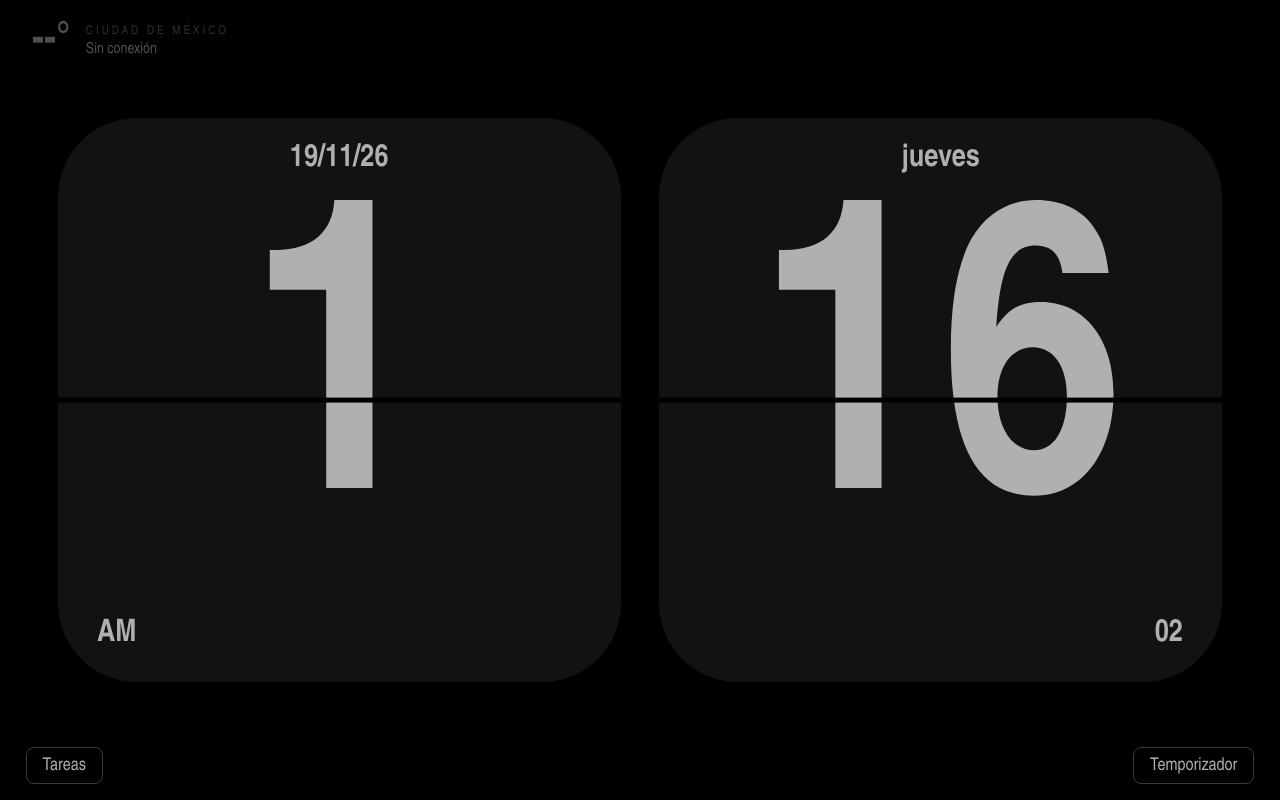
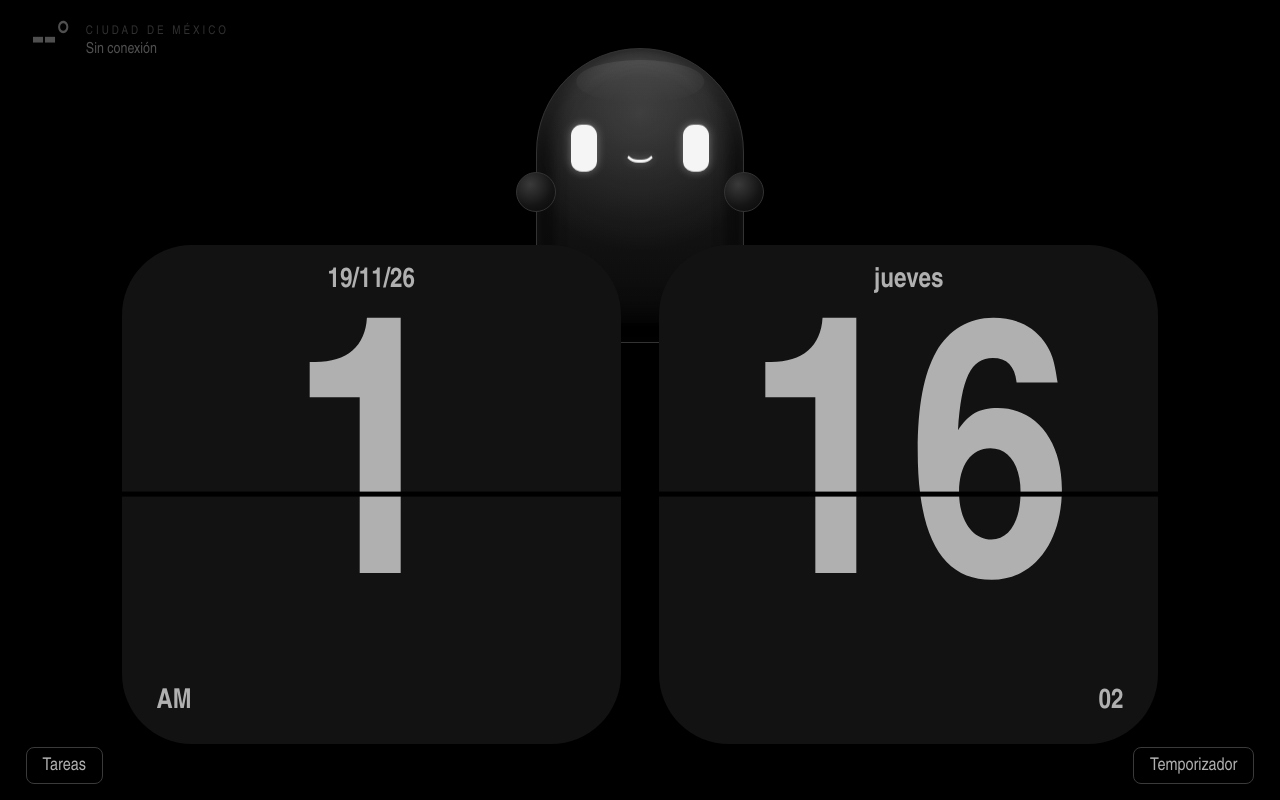
Before and after one commit to zoemata500-ops/Mirror, a plain HTML site: page frontend/index.html in a window 1280 px wide. Drawn offline with Linux system fonts and the light colour scheme; no server answers.

Commit message:
animacion de miko

```diff
--- a/frontend/index.html
+++ b/frontend/index.html
@@ -1,6 +1,5 @@
 <!DOCTYPE html>
 <html lang="es">
-
 <head>
   <meta charset="UTF-8">
   <meta name="viewport" content="width=device-width, initial-scale=1">
@@ -10,10 +9,22 @@
   <link rel="stylesheet" href="tareas.css">
   <link rel="stylesheet" href="clima.css">
   <link rel="stylesheet" href="voz.css">
+  <link rel="stylesheet" href="miko.css">
+</head>
+<body>
 
-</head>
-
-<body>
+  <!-- ===== MIKO (detrás del reloj) ===== -->
+  <div class="miko-cuerpo" aria-hidden="true">
+    <div class="miko-forma">
+      <div class="miko-cara">
+        <div class="miko-ojo"></div>
+        <div class="miko-boca"></div>
+        <div class="miko-ojo"></div>
+      </div>
+    </div>
+  </div>
+  <div class="miko-mano miko-mano-izq" aria-hidden="true"></div>
+  <div class="miko-mano miko-mano-der" aria-hidden="true"></div>
 
   <main class="reloj">
 
@@ -105,7 +116,7 @@
   <script src="temporizador.js"></script>
   <script src="tareas.js"></script>
   <script src="clima.js"></script>
+  <script src="miko.js"></script>
   <script src="voz.js"></script>
 </body>
-
 </html>
--- /dev/null
+++ b/frontend/miko.css
@@ -0,0 +1,177 @@
+/* ===== MIKO ===== */
+/* Todo el tamaño de Miko sale de UNA medida: el ancho de .miko-cuerpo (26vh).
+   Lo que está DENTRO usa "cqw" (1cqw = 1% de ese ancho), así Miko se escala completo si cambias ese ancho.
+   OJO: un contenedor no puede medirse a sí mismo con cqw. Por eso la forma vive en .miko-forma, un hijo. */
+
+/* --- El contenedor: posición, tamaño y movimiento --- */
+.miko-cuerpo {
+  position: fixed;
+  z-index: 1;                          /* detrás del reloj (que tiene z-index 2) */
+  left: 50%;
+  top: 6vh;                            /* altura a la que asoma por detrás de las tarjetas */
+  width: 26vh;
+  aspect-ratio: 310 / 440;
+  container-type: inline-size;         /* habilita las unidades cqw para sus hijos */
+  transform: translate(-50%, 0) scale(1);
+  transition: top 0.5s cubic-bezier(0.22, 1, 0.36, 1),
+              transform 0.5s cubic-bezier(0.22, 1, 0.36, 1),
+              opacity 0.3s ease;
+  pointer-events: none;                /* no estorba los clics */
+}
+
+/* --- La cápsula: lo que se ve --- */
+.miko-forma {
+  position: relative;
+  width: 100%;
+  height: 100%;
+  border-radius: 50cqw 50cqw 19.4cqw 19.4cqw;
+  border: 0.65cqw solid #333;
+  background:
+    radial-gradient(circle at 50% 22%, rgba(255, 255, 255, 0.14) 0%, transparent 55%),
+    linear-gradient(180deg, #262626 0%, #141414 55%, #080808 100%);
+  box-shadow:
+    inset 0 5.8cqw 9cqw rgba(255, 255, 255, 0.12),
+    inset 5.2cqw 0 7.7cqw rgba(0, 0, 0, 0.75),
+    inset -5.2cqw 0 7.7cqw rgba(0, 0, 0, 0.75),
+    inset 0 -11.3cqw 12.9cqw rgba(0, 0, 0, 0.95),
+    0 6.5cqw 16cqw rgba(0, 0, 0, 0.9);
+  display: flex;
+  justify-content: center;
+  align-items: flex-start;
+  padding-top: 37.1cqw;
+}
+
+/* Reflejo de la parte de arriba */
+.miko-forma::before {
+  content: "";
+  position: absolute;
+  top: 5.2cqw;
+  left: 50%;
+  transform: translateX(-50%);
+  width: 61.3cqw;
+  height: 21cqw;
+  border-radius: 50%;
+  background: linear-gradient(180deg, rgba(255, 255, 255, 0.08) 0%, transparent 100%);
+}
+
+/* --- La cara --- */
+.miko-cara {
+  display: flex;
+  align-items: center;
+  justify-content: space-between;
+  width: 66.1cqw;
+  animation: miko-flotar 4s ease-in-out infinite;
+}
+
+.miko-ojo {
+  width: 12.6cqw;
+  height: 22.6cqw;
+  background: #f5f5f5;
+  border-radius: 5.2cqw;
+  box-shadow: 0 0 4.5cqw rgba(255, 255, 255, 0.35);
+  animation: miko-parpadeo 4.5s infinite;
+}
+
+.miko-boca {
+  width: 15.5cqw;
+  height: 6.5cqw;
+  border-bottom: 1.6cqw solid #f5f5f5;
+  border-left: 1.3cqw solid transparent;
+  border-right: 1.3cqw solid transparent;
+  border-radius: 0 0 7.7cqw 7.7cqw;
+  margin-top: 7.1cqw;
+  filter: drop-shadow(0 0 2cqw rgba(255, 255, 255, 0.35));
+}
+
+/* --- Las manos: van DELANTE del reloj (z-index 3), como agarrándose del borde --- */
+.miko-mano {
+  position: fixed;
+  z-index: 3;
+  top: 21.5vh;
+  width: 5vh;
+  height: 5vh;
+  border-radius: 50%;
+  background: radial-gradient(circle at 35% 30%, #3a3a3a 0%, #141414 60%, #080808 100%);
+  border: 1px solid #333;
+  pointer-events: none;
+  transition: opacity 0.3s ease, transform 0.4s ease;
+}
+.miko-mano-izq { left: calc(50% - 15.5vh); }
+.miko-mano-der { left: calc(50% + 10.5vh); }
+
+/* El reloj queda por encima de Miko */
+.reloj {
+  position: relative;
+  z-index: 2;
+}
+
+/* --- Animaciones pequeñas, siempre activas --- */
+@keyframes miko-flotar {
+  0%, 100% { transform: translateY(0); }
+  50%      { transform: translateY(-1.3cqw); }
+}
+@keyframes miko-parpadeo {
+  0%, 92%, 100% { transform: scaleY(1); }
+  95%           { transform: scaleY(0.06); }
+}
+
+/* ===== LO QUE SE VA HACIA ABAJO =====
+   Estos elementos tienen una transición: cuando el body gana "modo-miko" bajan,
+   y cuando la pierde suben solos. "translate" es independiente de "transform", así no choca con tu CSS. */
+.reloj,
+.clima,
+.boton-flotante,
+.temporizador,
+.tareas {
+  transition: translate 0.45s ease;
+}
+
+/* El clima ya tenía su transición de opacidad (clima.css): se conserva y se suma la nueva */
+.clima {
+  transition: opacity 0.4s, translate 0.45s ease;
+}
+
+/* ===== MIKO ESPERANDO: se esconde si hay un panel abierto =====
+   Con Tareas o Temporizador abiertos el reloj se encoge y se mueve, y Miko ya no quedaría pegado a él */
+body.tareas-abierto .miko-cuerpo,
+body.tareas-abierto .miko-mano,
+body.temporizador-abierto .miko-cuerpo,
+body.temporizador-abierto .miko-mano {
+  opacity: 0;
+}
+
+/* ===== MODO "HABLAR CON MIKO" ===== */
+
+/* Miko se acerca: sube al centro de la pantalla y crece al doble.
+   Va DESPUÉS de la regla de arriba: a igual fuerza, gana la última, y así Miko siempre se ve en este modo */
+body.modo-miko .miko-cuerpo {
+  top: 50%;
+  transform: translate(-50%, -50%) scale(2);
+  z-index: 5;
+  opacity: 1;
+}
+
+/* Las manos desaparecen */
+body.modo-miko .miko-mano {
+  opacity: 0;
+  transform: scale(0);
+}
+
+/* Todo lo demás baja y sale de la pantalla */
+body.modo-miko .reloj,
+body.modo-miko .clima,
+body.modo-miko .boton-flotante,
+body.modo-miko .temporizador,
+body.modo-miko .tareas {
+  translate: 0 130vh;
+  pointer-events: none;
+}
+
+@media (prefers-reduced-motion: reduce) {
+  .miko-cuerpo,
+  .reloj,
+  .clima,
+  .boton-flotante,
+  .temporizador,
+  .tareas { transition-duration: 0.01s; }
+}
--- /dev/null
+++ b/frontend/miko.js
@@ -0,0 +1,17 @@
+// Miko: modo "hablar con Miko". El diseño y las animaciones están en miko.css.
+// Aquí solo se enciende y se apaga UNA clase en <body>; el CSS hace todo el movimiento,
+// y como usa transiciones, al quitar la clase todo vuelve solo a su lugar.
+
+let modoMiko = false;   // true = Miko está al frente
+
+function entrarModoMiko() {
+  if (modoMiko) return;
+  modoMiko = true;
+  document.body.classList.add('modo-miko');      // Miko se acerca y lo demás baja
+}
+
+function salirModoMiko() {
+  if (!modoMiko) return;
+  modoMiko = false;
+  document.body.classList.remove('modo-miko');   // Miko regresa atrás y lo demás sube
+}
--- a/frontend/style.css
+++ b/frontend/style.css
@@ -2,7 +2,7 @@
   --fondo: #000;
   --tarjeta: #121212;
   --numero: #b0b0b0;
-  --lado: min(44vw, 80vh);
+  --lado: min(39vw, 68vh);
   --radio: calc(var(--lado) * 0.14);
   --duracion: 0.3s;
 }
@@ -19,9 +19,10 @@ html, body {
 
 .reloj {
   height: 100%;
+  padding-bottom: 7vh;        /* deja sitio arriba para que Miko asome */
   display: flex;
   justify-content: center;
-  align-items: center;
+  align-items: flex-end;      /* las tarjetas se apoyan abajo, no en el centro */
   gap: 3vw;
 }
 
--- a/frontend/voz.js
+++ b/frontend/voz.js
@@ -1,4 +1,5 @@
 const IDIOMA = 'es-MX';   // idioma del reconocimiento y de la voz. Un solo idioma a la vez
+const NOMBRES = ['rico', 'memo', 'reico', 'pablo'];   // la palabra que activa a Miko por voz. Cámbiala aquí si hace falta
 const TECLA = 'F2';       // la tecla que manda tu botón físico. Cámbiala cuando lo tengas
 
 // Chrome lo expone con prefijo; el || usa el que exista
@@ -306,6 +307,14 @@ const DORMIR = ['descansa', 'duerme', 'apagate', 'desactivate'];
 
 // Arreglo de comandos. El orden importa: se usa el primero que coincida
 const comandos = [
+  // 0. Memo: va primero para que nada más se confunda con estas frases
+  { coincide: (t) => dijoAlguna(t, NOMBRES) && dijoAlguna(t, ['hablar', 'platicar', 'conversar']),
+    accion: () => { entrarModoMiko(); hablar('Aquí estoy. ¿Qué necesitas?'); } },
+
+  // Solo cuenta si Miko está al frente: "adiós", "regresa", "vuelve", "atrás", "salir"
+  { coincide: (t) => modoMiko && dijoAlguna(t, ['adios', 'regresa', 'vuelve', 'atras', 'salir']),
+    accion: () => { salirModoMiko(); hablar('Aquí estaré'); } },
+
   // 1. Agregar tarea va primero: así el texto de la tarea nunca se confunde con otro comando
   //    ("agrega la tarea cerrar la caja" no debe cerrar el panel)
   { coincide: (t) => dijoPalabra(t, AGREGAR) && /\btarea\b/.test(t),
```
